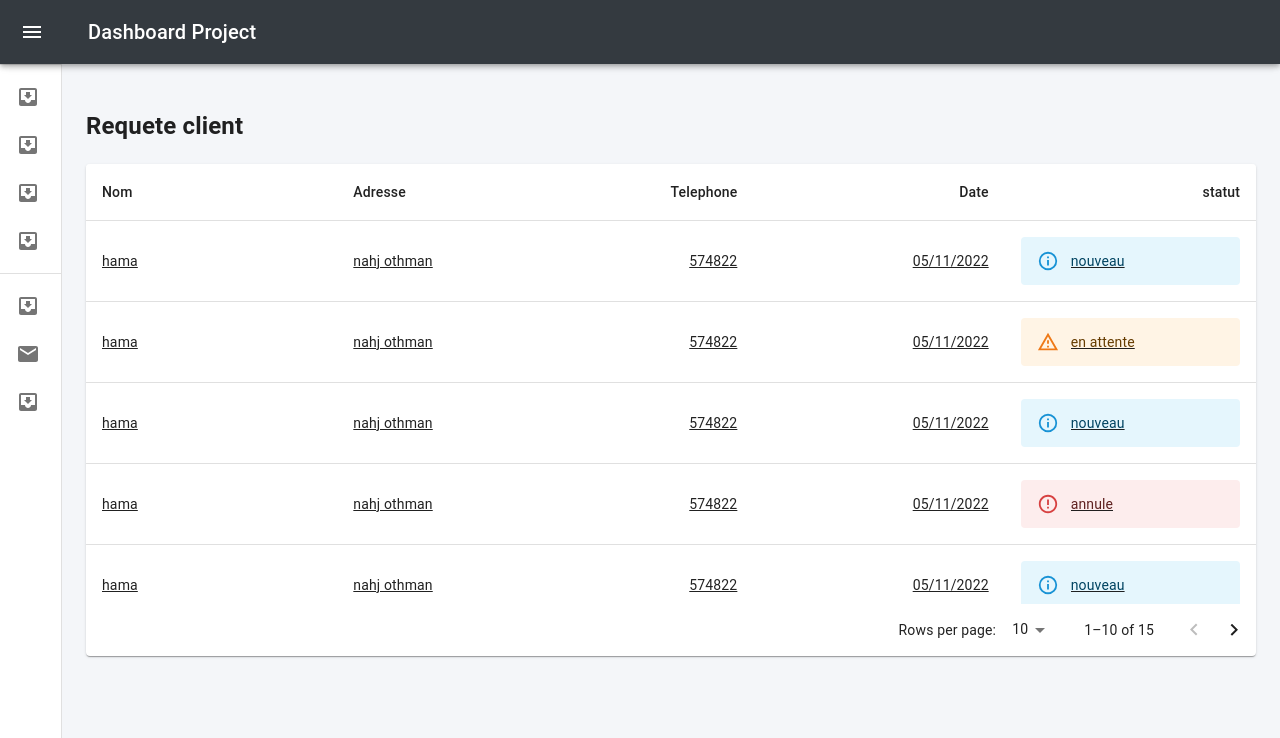
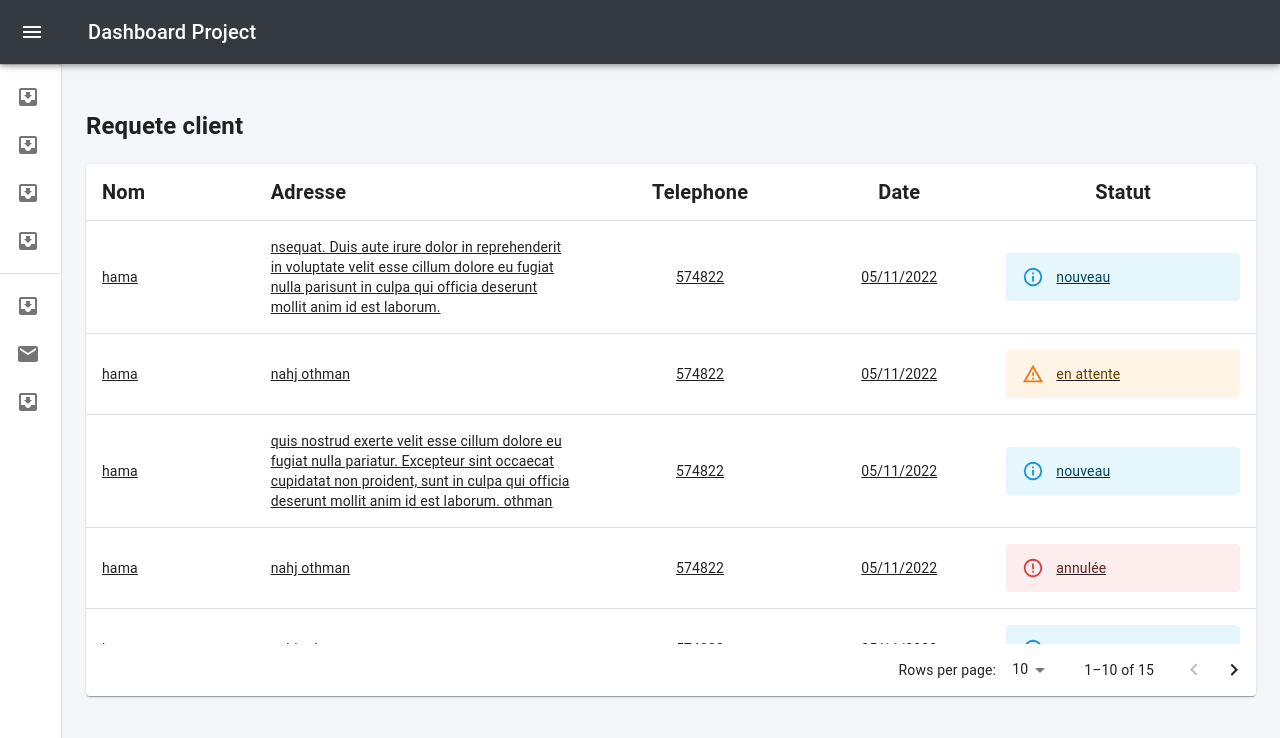
Before and after one commit to ElyesKacem/dashboard-project, a React (Create React App) app: page /Requests in a window 1280 px wide. Shown: the top 738 px of the page. Built offline with nearby package versions, Linux system fonts and the light colour scheme; no server answers.

Commit message:
fixes v0.2

```diff
--- a/src/components/Main/Main.js
+++ b/src/components/Main/Main.js
@@ -134,13 +134,13 @@ export default function MiniDrawer() {
         <Divider />
         <List>
           <Router>
-            <ListItem button onClick={() => this.forceUpdate()} key='home' component={Link} to="/Home">
+            <ListItem button onClick={() => Home.forceUpdate()} key='home' component={Link} to="/Home">
               <ListItemIcon>
                 <InboxIcon />
               </ListItemIcon>
               <ListItemText primary='home' />
             </ListItem>
-            <ListItem button onClick={() => this.forceUpdate()} key='Requests' component={Link} to="/Requests">
+            <ListItem button onClick={() => Requests.forceUpdate()} key='Requests' component={Link} to="/Requests">
               <ListItemIcon>
                 <InboxIcon />
               </ListItemIcon>
--- a/src/components/requests/Request.js
+++ b/src/components/requests/Request.js
@@ -51,6 +51,7 @@ function Request(props) {
   return (
     <div>
       <Paper
+
         sx={{
           p: 2,
           margin: 'auto',
--- a/src/components/requests/Requests.js
+++ b/src/components/requests/Requests.js
@@ -7,32 +7,33 @@ import TableContainer from '@mui/material/TableContainer';
 import TableHead from '@mui/material/TableHead';
 import TablePagination from '@mui/material/TablePagination';
 import TableRow from '@mui/material/TableRow';
-import { Alert } from '@mui/material';
+import { Alert, Typography } from '@mui/material';
 import Request from './Request';
 import {BrowserRouter as Router, Routes, Route, Link } from 'react-router-dom'
+import { minHeight } from '@mui/system';
 
 const columns = [
-  { id: 'name', label: 'Nom', minWidth: 170 },
-  { id: 'address', label: 'Adresse', minWidth: 100 },
+  { id: 'name', label: 'Nom', minWidth: 100 },
+  { id: 'address', label: 'Adresse', minWidth: 200},
   {
     id: 'phone',
     label: 'Telephone',
-    minWidth: 170,
-    align: 'right',
+    minWidth: 70,
+    align: 'center',
     format: (value) => value.toLocaleString('en-US'),
   },
   {
     id: 'date',
     label: 'Date',
-    minWidth: 170,
-    align: 'right',
+    minWidth: 70,
+    align: 'center',
     format: (value) => value.toLocaleString('en-US'),
   },
   {
     id: 'status',
-    label: 'statut',
-    minWidth: 170,
-    align: 'right',
+    label: 'Statut',
+    minWidth: 70,
+    align: 'center',
     format: (value) => value.toFixed(2),
   },
 ];
@@ -41,12 +42,12 @@ function createData(id,name, address, phone, date,status) {
   return {id, name, address, phone, date, status };
 }
 const rows = [
-    createData(1,'hama', 'nahj othman', 574822, '05/11/2022','new'),
+    createData(1,'hama', 'nsequat. Duis aute irure dolor in reprehenderit in voluptate velit esse cillum dolore eu fugiat nulla parisunt in culpa qui officia deserunt mollit anim id est laborum.', 574822, '05/11/2022','new'),
     createData(2,'hama', 'nahj othman', 574822, '05/11/2022','pending'),
-    createData(3,'hama', 'nahj othman', 574822, '05/11/2022','new'),
+    createData(3,'hama', ' quis nostrud exerte velit esse cillum dolore eu fugiat nulla pariatur. Excepteur sint occaecat cupidatat non proident, sunt in culpa qui officia deserunt mollit anim id est laborum. othman', 574822, '05/11/2022','new'),
     createData(4,'hama', 'nahj othman', 574822, '05/11/2022','canceled'),
     createData(5,'hama', 'nahj othman', 574822, '05/11/2022','new'),
-    createData(6,'hama', 'nahj othman', 574822, '05/11/2022','pending'),
+    createData(6,'hama', 'e irure dolor in reprehenderit in voluptate velit esse cillum dolore eu fugiat nulla pariatur. Excepteur sint occaecat cupidatat non proident, sunt in culpa qui officia deserunt mollit anim id est laborum. othman', 574822, '05/11/2022','pending'),
     createData(7,'hama', 'nahj othman', 574822, '05/11/2022','pending'),
     createData(8,'hama', 'nahj othman', 574822, '05/11/2022','done'),
     createData(9,'hama', 'nahj othman', 574822, '05/11/2022','new'),
@@ -87,15 +88,16 @@ export default function Requests() {
         <div>
             <h2>Requete client</h2>
             <Paper sx={{ width: '100%', overflow: 'hidden' }}>
-                <TableContainer sx={{ maxHeight: 440 }}>
+                <TableContainer sx={{ maxHeight: 480 }}>
                 <Table stickyHeader aria-label="sticky table">
                     <TableHead>
                     <TableRow>
                         {columns.map((column) => (
                         <TableCell
+
                             key={column.id}
                             align={column.align}
-                            style={{ minWidth: column.minWidth }}
+                            style={{ width: column.minWidth, fontWeight: 'bold',fontSize: 20 }}
                         >
                             {column.label}
                         </TableCell>
@@ -112,7 +114,8 @@ export default function Requests() {
                             {columns.map((column) => {
                                 const value = row[column.id];
                                 return (
-                                <TableCell key={column.id} align={column.align}>
+                                <TableCell under key={column.id} align={column.align}>
+
                                     {(() => {
                                         if(column.id ==='status')
                                         {
@@ -131,7 +134,7 @@ export default function Requests() {
                                                     </Alert>
                                                 case 'canceled':
                                                     return <Alert variant="standard" severity="error">
-                                                    annule
+                                                    annulée
                                                     </Alert>
                                                 default:
                                                     return <Alert variant="standard" severity="info">
```
